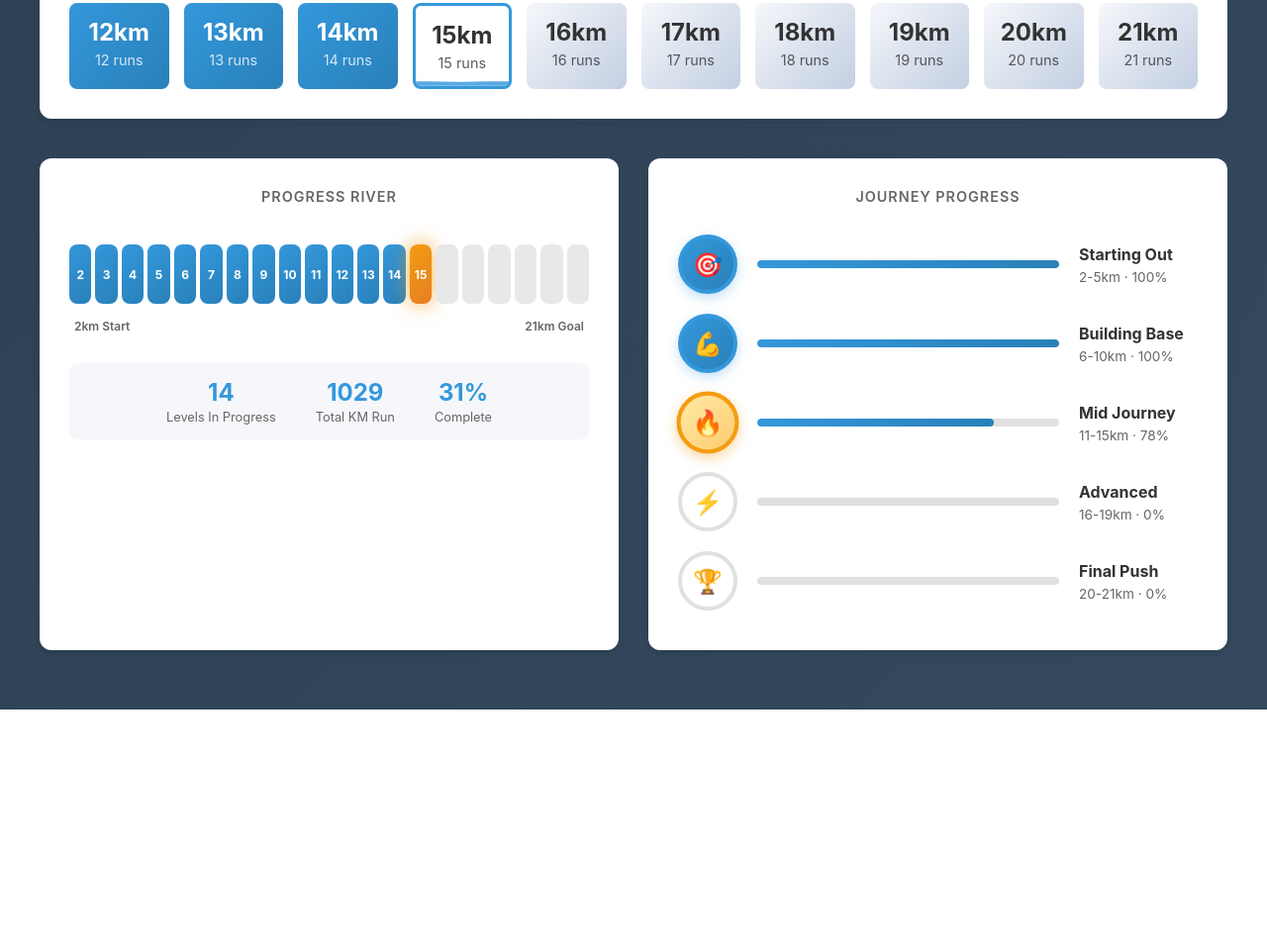
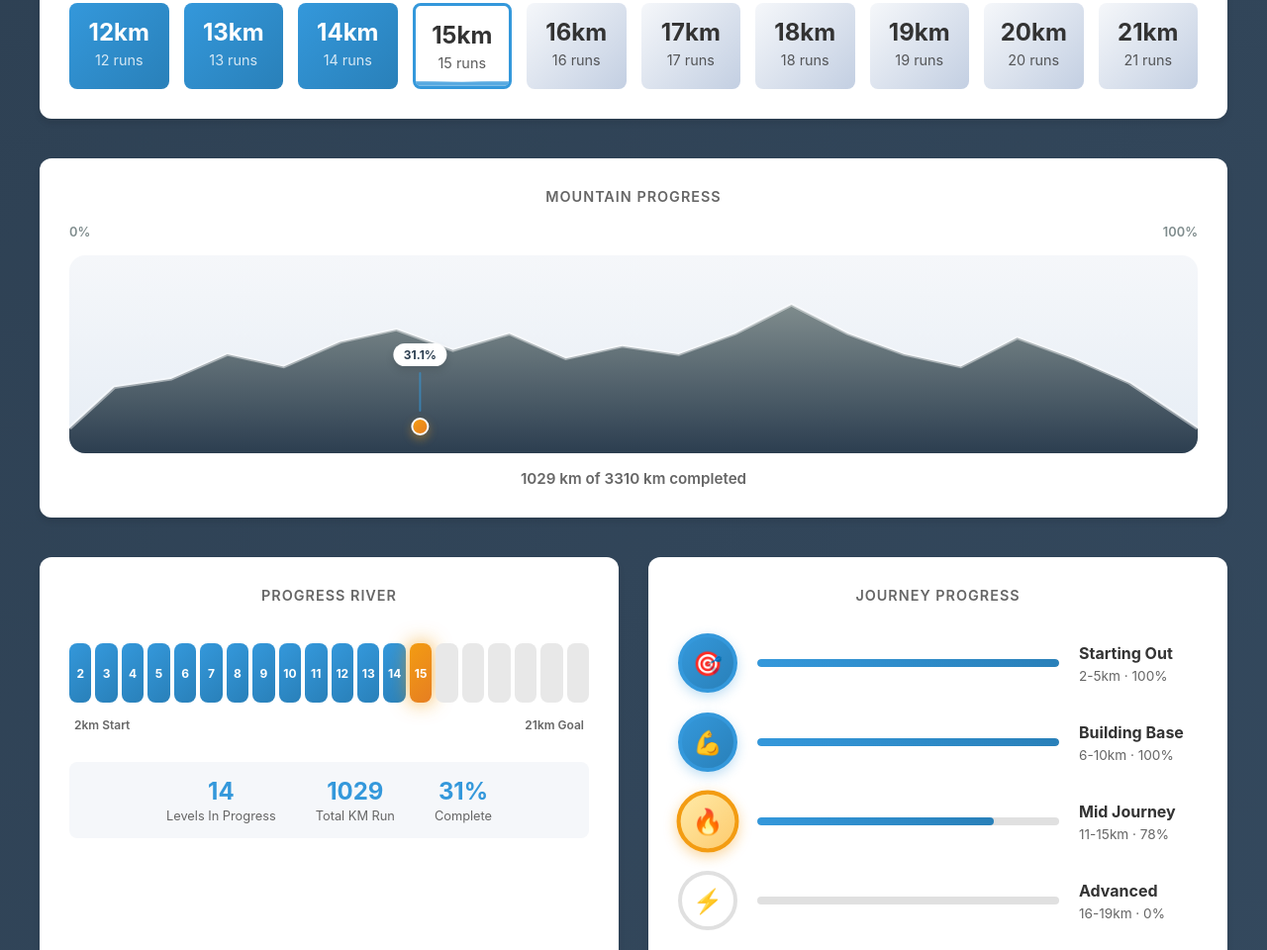
Before and after one commit to brdmr/running_site, a plain HTML site: page index.html in a window 1280 px wide. Shown: the part 949-1909 px from the top of the page at 99% size. Before the commit the page ends 1666 px from the top, so only its background shows below. Drawn offline with nearby package versions, Linux system fonts and the light colour scheme.

Commit message:
Add mountain progress widget

```diff
--- a/index.html
+++ b/index.html
@@ -88,6 +88,34 @@
             <div class="projection-grid" id="projectionGrid"></div>
         </div>
 
+        <div class="mountain-section">
+            <h2>Mountain Progress</h2>
+            <div class="mountain-widget">
+                <div class="mountain-labels">
+                    <span>0%</span>
+                    <span>100%</span>
+                </div>
+                <div class="mountain-visual">
+                    <svg class="mountain-svg" viewBox="0 0 1000 240" preserveAspectRatio="none" aria-hidden="true">
+                        <defs>
+                            <linearGradient id="mountainFill" x1="0" y1="0" x2="0" y2="1">
+                                <stop offset="0%" stop-color="#7f8c8d"/>
+                                <stop offset="100%" stop-color="#2c3e50"/>
+                            </linearGradient>
+                        </defs>
+                        <path class="mountain-path" d="M0 210 L40 160 L90 150 L140 120 L190 135 L240 105 L290 90 L340 115 L390 95 L440 125 L490 110 L540 120 L590 95 L640 60 L690 95 L740 120 L790 135 L840 100 L890 125 L940 155 L1000 210 L1000 240 L0 240 Z"></path>
+                        <path class="mountain-ridge" d="M0 210 L40 160 L90 150 L140 120 L190 135 L240 105 L290 90 L340 115 L390 95 L440 125 L490 110 L540 120 L590 95 L640 60 L690 95 L740 120 L790 135 L840 100 L890 125 L940 155 L1000 210"></path>
+                    </svg>
+                    <div class="mountain-marker" id="mountainMarker">
+                        <div class="mountain-marker-label" id="mountainMarkerLabel">0%</div>
+                        <div class="mountain-marker-line"></div>
+                        <div class="mountain-marker-dot"></div>
+                    </div>
+                </div>
+                <div class="mountain-caption" id="mountainCaption">0 km of 0 km completed</div>
+            </div>
+        </div>
+
         <div class="charts-grid">
             <div class="chart-card">
                 <h2>Progress River</h2>
--- a/script.js
+++ b/script.js
@@ -226,6 +226,7 @@ function updateProjections() {
 function updateCharts() {
     updateProgressRiver();
     updateJourneyWidget();
+    updateMountainWidget();
 }
 
 // Progress river showing journey as horizontal segments
@@ -353,6 +354,31 @@ function updateJourneyWidget() {
     });
 }
 
+// Mountain progress widget showing overall progress along the silhouette
+function updateMountainWidget() {
+    const marker = document.getElementById('mountainMarker');
+    if (!marker) return;
+
+    const levels = getAllLevels();
+    const totalDistanceGoal = levels.reduce((sum, level) => sum + level.totalDistance, 0);
+    const distanceRun = getTotalDistanceRun();
+    const progress = totalDistanceGoal === 0 ? 0 : (distanceRun / totalDistanceGoal) * 100;
+    const clamped = Math.max(0, Math.min(100, progress));
+    const markerLeft = Math.max(2, Math.min(98, clamped));
+
+    marker.style.left = `${markerLeft}%`;
+
+    const label = document.getElementById('mountainMarkerLabel');
+    if (label) {
+        label.textContent = `${clamped.toFixed(1)}%`;
+    }
+
+    const caption = document.getElementById('mountainCaption');
+    if (caption) {
+        caption.textContent = `${distanceRun} km of ${totalDistanceGoal} km completed`;
+    }
+}
+
 // Add a completed run (manual override - adds one run from projection date)
 function addRun() {
     // Move projection date forward by 2 days
--- a/style.css
+++ b/style.css
@@ -466,6 +466,107 @@ header h1 {
     font-weight: 600;
 }
 
+.mountain-section {
+    background: white;
+    border-radius: 12px;
+    padding: 30px;
+    margin-bottom: 40px;
+    box-shadow: 0 4px 6px rgba(0,0,0,0.1);
+}
+
+.mountain-section h2 {
+    margin-bottom: 20px;
+    font-size: 0.9rem;
+    color: #666;
+    text-transform: uppercase;
+    letter-spacing: 1px;
+    text-align: center;
+    font-weight: 600;
+}
+
+.mountain-widget {
+    display: flex;
+    flex-direction: column;
+    gap: 16px;
+}
+
+.mountain-labels {
+    display: flex;
+    justify-content: space-between;
+    font-size: 0.8rem;
+    color: #7f8c8d;
+    font-weight: 600;
+}
+
+.mountain-visual {
+    position: relative;
+    height: 200px;
+    border-radius: 16px;
+    overflow: hidden;
+    background: linear-gradient(180deg, #f5f7fa 0%, #e6edf5 100%);
+}
+
+.mountain-svg {
+    width: 100%;
+    height: 100%;
+    display: block;
+}
+
+.mountain-path {
+    fill: url(#mountainFill);
+}
+
+.mountain-ridge {
+    fill: none;
+    stroke: rgba(255, 255, 255, 0.45);
+    stroke-width: 4;
+}
+
+.mountain-marker {
+    position: absolute;
+    bottom: 18px;
+    left: 0%;
+    transform: translateX(-50%);
+    display: flex;
+    flex-direction: column;
+    align-items: center;
+    gap: 6px;
+    pointer-events: none;
+}
+
+.mountain-marker-label {
+    padding: 4px 10px;
+    border-radius: 999px;
+    background: white;
+    font-size: 0.75rem;
+    font-weight: 700;
+    color: #2c3e50;
+    box-shadow: 0 4px 8px rgba(0,0,0,0.12);
+}
+
+.mountain-marker-line {
+    width: 2px;
+    height: 40px;
+    background: rgba(52, 152, 219, 0.6);
+    border-radius: 2px;
+}
+
+.mountain-marker-dot {
+    width: 18px;
+    height: 18px;
+    border-radius: 50%;
+    background: linear-gradient(135deg, #f39c12 0%, #e67e22 100%);
+    border: 2px solid white;
+    box-shadow: 0 4px 10px rgba(243, 156, 18, 0.4);
+}
+
+.mountain-caption {
+    text-align: center;
+    color: #666;
+    font-size: 0.95rem;
+    font-weight: 600;
+}
+
 .projection-grid {
     display: grid;
     grid-template-columns: repeat(auto-fill, minmax(100px, 1fr));
@@ -687,4 +788,8 @@ header h1 {
     .charts-grid {
         grid-template-columns: 1fr;
     }
+
+    .mountain-visual {
+        height: 170px;
+    }
 }
```
